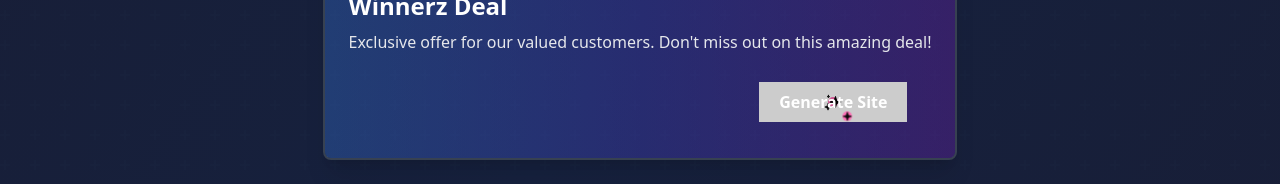
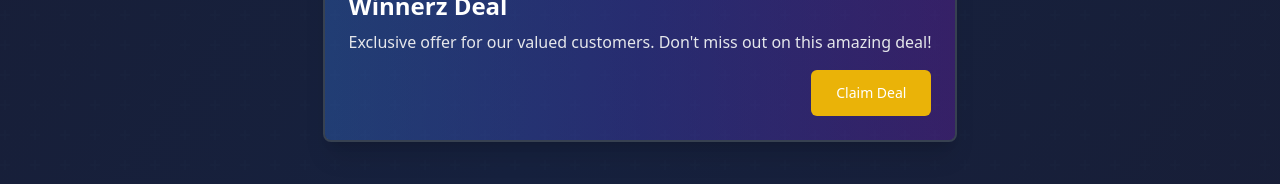
Before and after one commit to Eggscruberr/eggs, a React (Vite) app: page / in a window 1280 px wide. Shown: the part 680-864 px from the top of the page. Built offline with nearby package versions, Linux system fonts and the light colour scheme.

Commit message:
Remove newly styled button

```diff
--- a/package.json
+++ b/package.json
@@ -14,7 +14,8 @@
     "react": "^18.3.1",
     "react-dom": "^18.3.1",
     "react-router-dom": "^6.22.3",
-    "styled-components": "^5.3.3"
+    "styled-components": "^5.3.3",
+    "@types/styled-components": "^5.1.24"
   }
   ,
   "devDependencies": {
--- a/src/App.tsx
+++ b/src/App.tsx
@@ -2,7 +2,6 @@ import React, { useState, useEffect } from 'react';
 import { BrowserRouter as Router, Routes, Route, Link } from 'react-router-dom';
 import { Menu, X, Egg } from 'lucide-react';
 import Contact from './components/Contact';
-import SparkleButton from './sparklebutton';
 
 interface Product {
   id: number;
@@ -46,8 +45,8 @@ function Home() {
         </div>
       </div>
 
-{/* Winnerz Deal Block */}
-<div className="relative max-w-7xl mx-auto px-4 sm:px-6 lg:px-8 py-16">
+      {/* Winnerz Deal Block */}
+      <div className="relative max-w-7xl mx-auto px-4 sm:px-6 lg:px-8 py-16">
         <div className="flex justify-center items-center animate__animated animate__fadeInUp animate__delay-1s">
           <div className="relative rounded-lg shadow-xl overflow-hidden transition-transform hover:scale-105 transform hover:translate-y-2 border-2 border-gray-700">
             <div className="aspect-w-16 aspect-h-9">
@@ -64,12 +63,11 @@ function Home() {
               <div className="flex justify-between items-center">
                 <span className="text-3xl font-bold text-yellow-400">{product.price}</span>
                 <button
-  onClick={handleClaimClick}
-  className={`inline-flex items-center px-6 py-3 border-0 text-sm font-medium rounded-md text-white transition-all transform ${buttonClicked ? 'animate-burst' : ''}`}
->
-  <SparkleButton />
-</button>
-
+                  onClick={handleClaimClick}
+                  className={`inline-flex items-center px-6 py-3 border border-transparent text-sm font-medium rounded-md text-white bg-yellow-500 hover:bg-yellow-600 transition-all transform ${buttonClicked ? 'animate-burst' : ''}`}
+                >
+                  Claim Deal
+                </button>
               </div>
             </div>
           </div>
--- a/src/sparklebutton.tsx
+++ b/src/sparklebutton.tsx
@@ -1,4 +1,5 @@
 import React from 'react';
+import styled from 'styled-components';
 import './SparkleButton.css'; // Import the styles
 
 const SparkleButton = () => {
```
